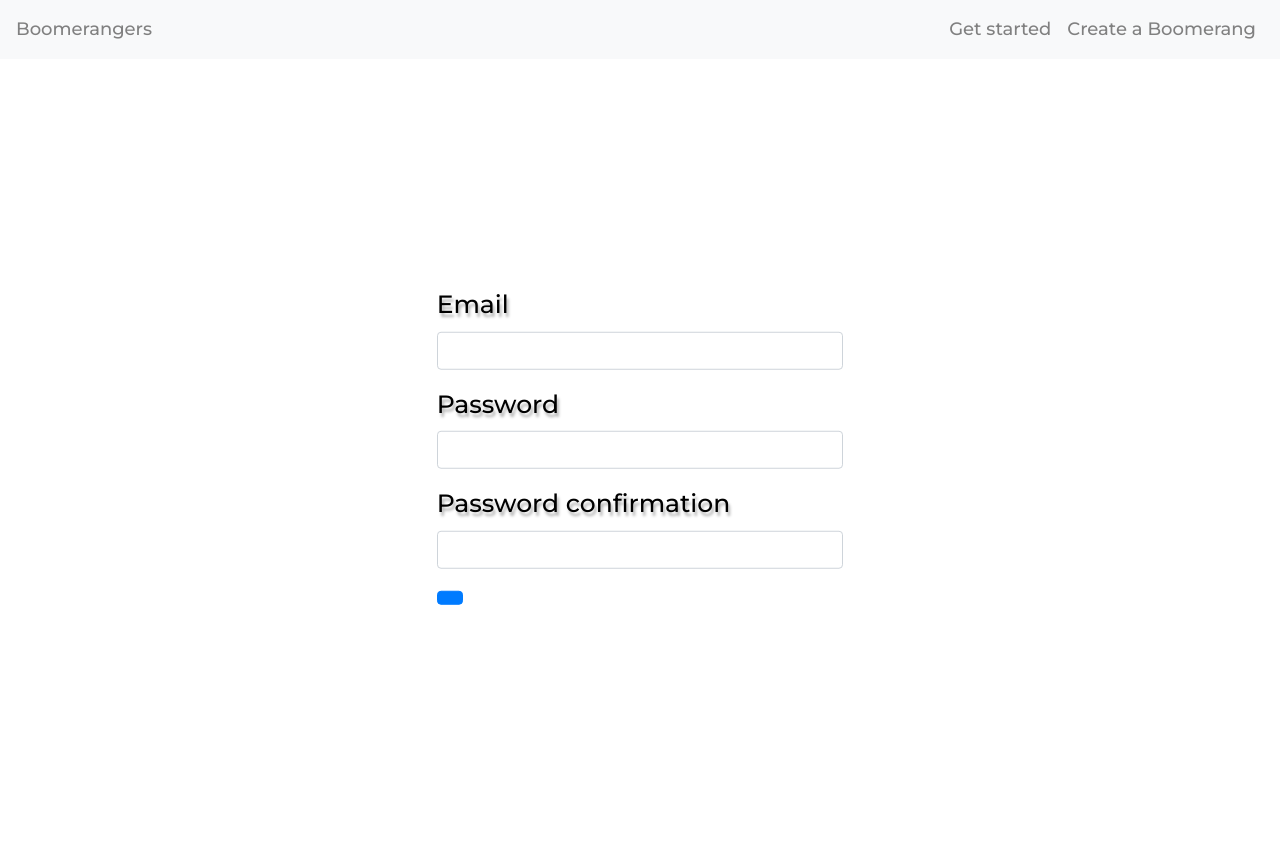
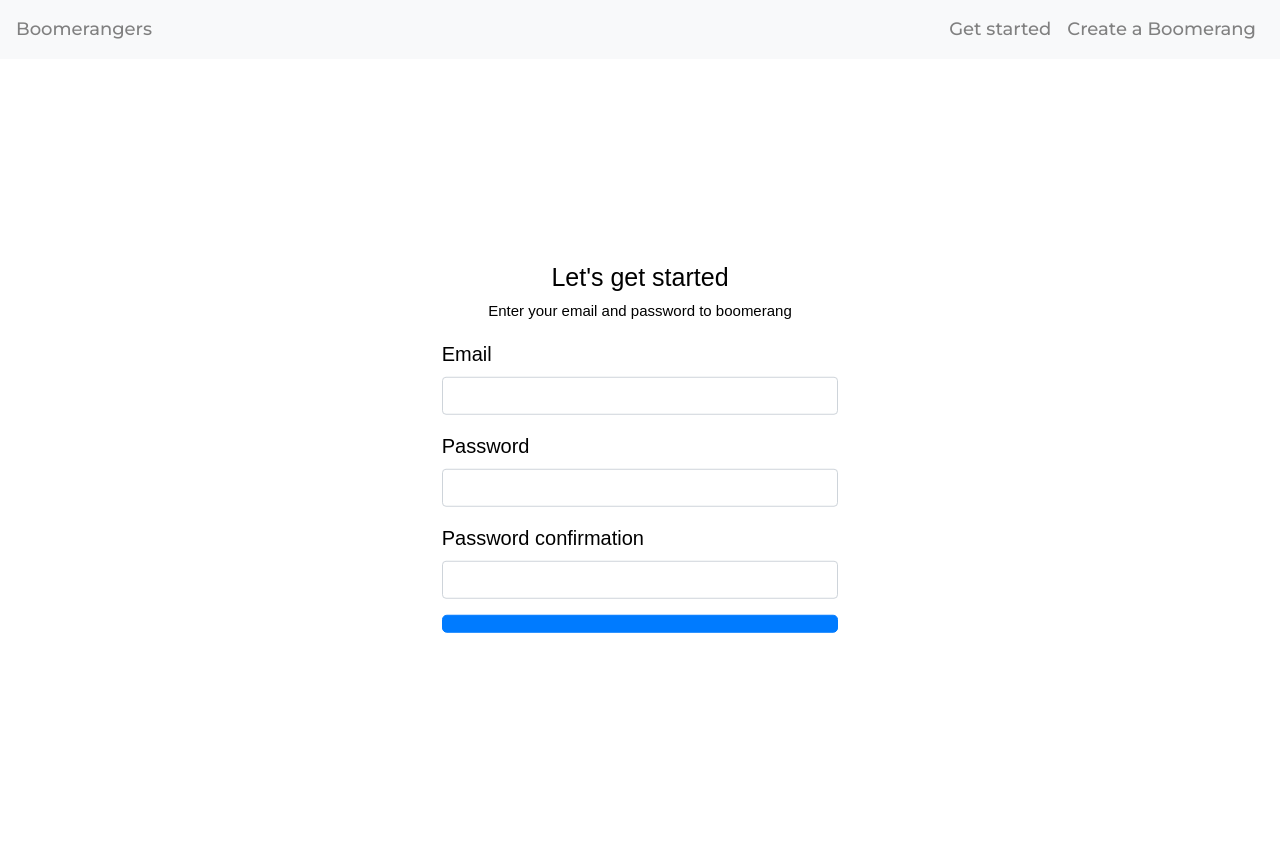
Before and after one commit to mhaberle/boomerangers, a Django app: template user_auth/templates/user_auth/login_signup.html in a window 1280 px wide. Run offline with Django 3.2, Linux system fonts and the light colour scheme; the template is opened without the code that fills it: values that come from a table or form of the project are taken from there, others are empty; some libraries are stand-ins or nearby versions.

Commit message:
090218 v1

```diff
--- a/home/static/css/style.css
+++ b/home/static/css/style.css
@@ -16,8 +16,8 @@
 }
 
 /*Controls Background Images*/
-div#login-b-img.bg-img {
-    background-image: url("../images/login_background.jpg");
+/*div#login-b-img.bg-img {
+    background-image: url("../images/login_background.jpg");*/
 }
 div#signup-b-img.bg-img {
     background-image: url("../images/signup_background.jpg");
@@ -49,14 +49,14 @@
 }
 
 div#front-page {
-	background-color: rgba(255, 255, 255, 0.5);
+/*	background-color: rgba(255, 255, 255, 0.5);
 	padding: 10px;
-    border-radius: 25px;
+    border-radius: 25px;*/
 }
 
 p#front-page {
-	color: gray;
-	font-family: 'Montserrat', sans-serif;
+	color: black;
+	font-family: 'Ubuntu', sans-serif;
 	font-size: 15px;
 	text-align: center;
 }
@@ -69,10 +69,10 @@
 }
 
 h1#front-page {
-	color: gray;
-	font-family: 'Montserrat', sans-serif;
-	font-size: 50px;
-	text-shadow: 2px 4px 3px rgba(0,0,0,0.3);
+	color: black;
+	font-family: 'Ubuntu', sans-serif;
+	font-size: 25px;
+/*	text-shadow: 2px 4px 3px rgba(0,0,0,0.3);*/
 	text-align: center;
 }
 
@@ -84,10 +84,10 @@
 }
 
 label.requiredField {
-	font-family: 'Montserrat', sans-serif;
-	font-size: 25px;
+	font-family: 'Ubuntu', sans-serif;
+	font-size: 20px;
 	color: black;
-	text-shadow: 2px 4px 3px rgba(0,0,0,0.3);
+/*	text-shadow: 2px 4px 3px rgba(0,0,0,0.3);*/
 	text-align: center;
 }
 
@@ -105,7 +105,7 @@
 }
 
 .btn-primary {
-	font-family: 'Montserrat', sans-serif;
+	font-family: 'Ubuntu', sans-serif;
 	font-size: 20px;
 	text-shadow: 2px 4px 3px rgba(0,0,0,0.3);
 }
--- a/user_auth/templates/user_auth/login_signup.html
+++ b/user_auth/templates/user_auth/login_signup.html
@@ -9,13 +9,14 @@
 
    	<div class='col-4' id="front-page">
 
-      <div class="d-flex justify-content-center">
-      </div>
 
+
+		    <h1 id="front-page">Let's get started</h1>
+        <p id="front-page">Enter your email and password to boomerang</p>
         <form method="POST">
           {% csrf_token %}
           {{ form|crispy }}
-          <button type="submit" class="btn btn-primary">{{ form_title }}</button>
+          <button type="submit" class="btn btn-primary btn-lg btn-block">{{ form_title }}</button>
         </form>
 
         {% ifequal form_title "Log in" %}
```
